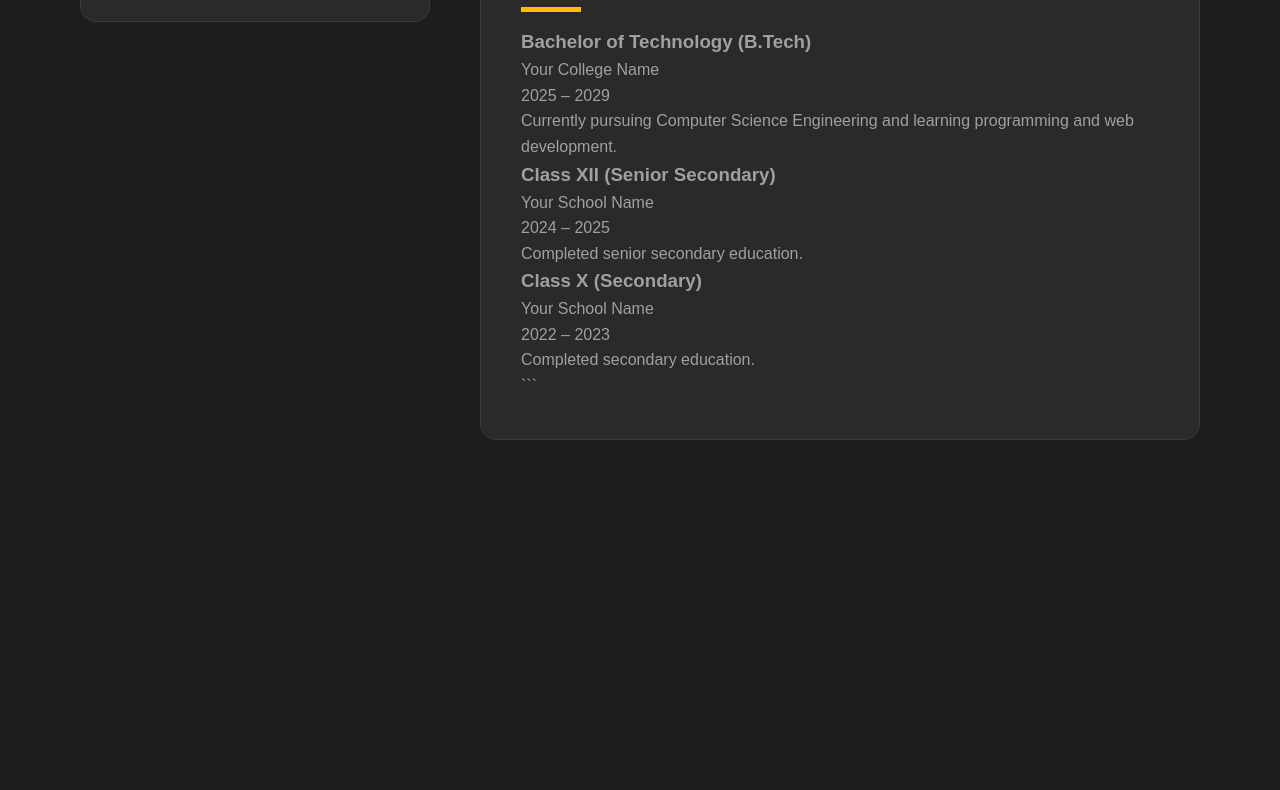
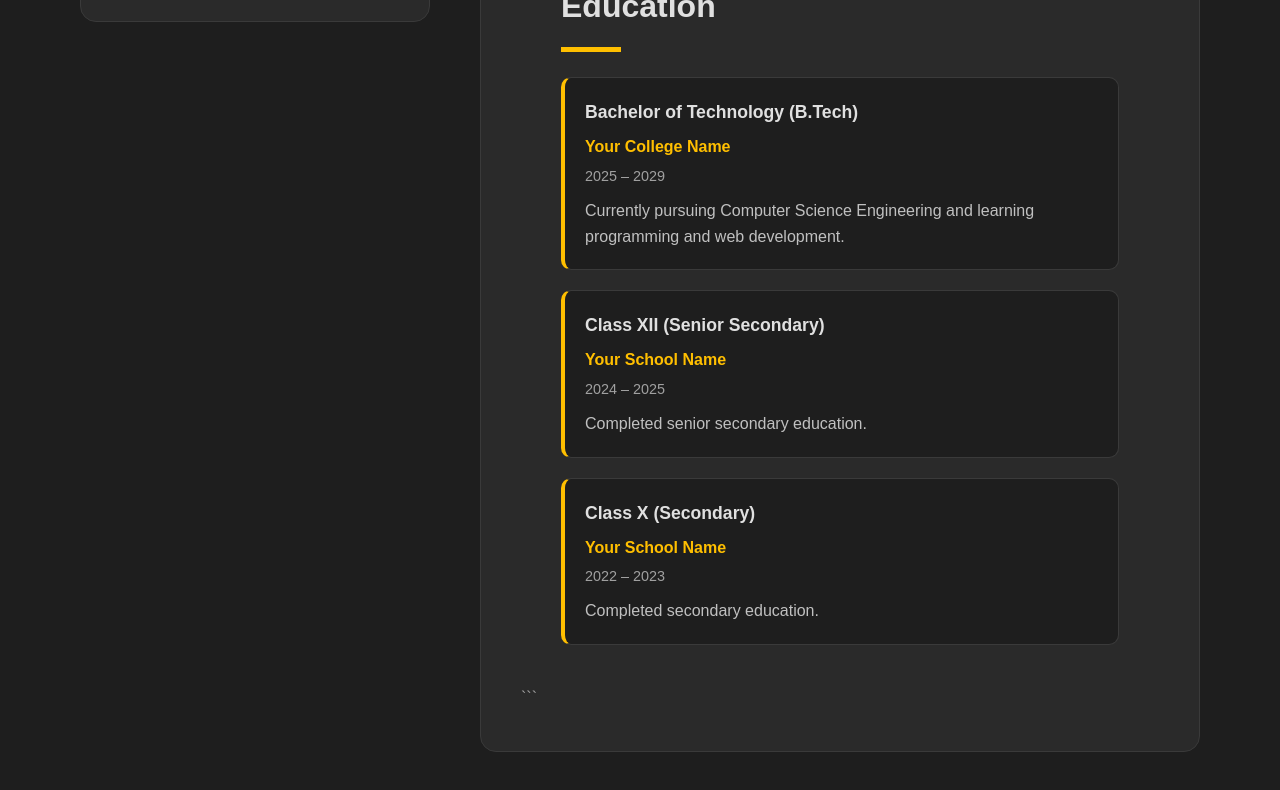
Before and after one commit to vanshikagupta402/first, a plain HTML site: page index.html in a window 1280 px wide. Shown: the part 738-1528 px from the top of the page. Before the commit the page ends 1218 px from the top, so only its background shows below. Drawn offline with Linux system fonts and the light colour scheme.

Commit message:
Update style.css

```diff
--- a/style.css
+++ b/style.css
@@ -169,3 +169,50 @@ margin: 40px;
     font-size: 1rem;
     font-weight: 500;
 }
+#education {
+    margin: 40px;
+}
+
+.education-container {
+    display: grid;
+    grid-template-columns: 1fr;
+    gap: 20px;
+    margin-top: 25px;
+}
+
+.education-item {
+    background-color: #1e1e1e;
+    border: 1px solid #3a3a3a;
+    border-left: 4px solid #ffbf00;
+    border-radius: 10px;
+    padding: 20px;
+    transition: transform 0.3s ease,
+                border-color 0.3s ease;
+}
+
+.education-item:hover {
+    transform: translateY(-4px);
+    border-color: #ffbf00;
+}
+
+.education-item h3 {
+    color: #e0e0e0;
+    font-size: 1.1rem;
+    margin-bottom: 8px;
+}
+
+.education-item .institution {
+    color: #ffbf00;
+    font-weight: 600;
+}
+
+.education-item .duration {
+    color: #a0a0a0;
+    font-size: 0.9rem;
+    margin: 5px 0 10px;
+}
+
+.education-item .details {
+    color: #c0c0c0;
+    line-height: 1.6;
+}
```
